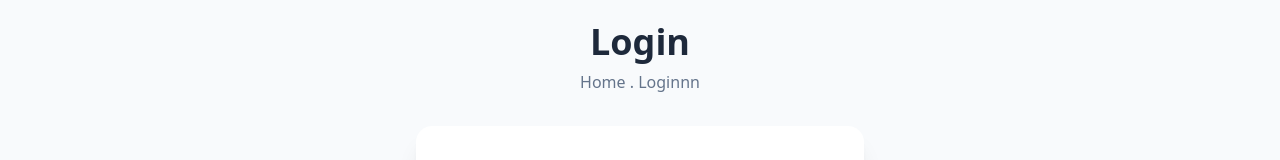
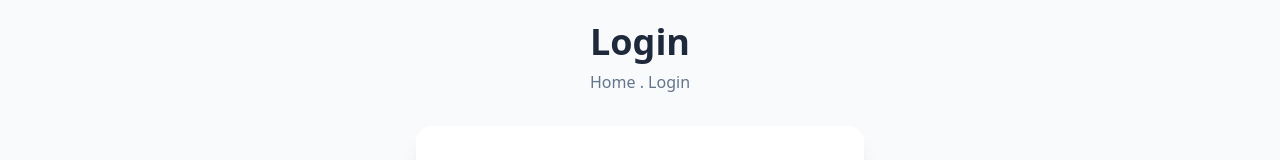
Before and after one commit to sbanujsingh1400/Eshop, a Next.js app in the folder apps/user-ui/: page /login in a window 1280 px wide. Shown: the part 201-361 px from the top of the page. Built offline with nearby package versions, Linux system fonts and the light colour scheme; no server answers; what kafkajs would draw is missing.

Commit message:
useLocationTracking url change

```diff
--- a/apps/user-ui/src/app/(routes)/login/page.tsx
+++ b/apps/user-ui/src/app/(routes)/login/page.tsx
@@ -68,7 +68,7 @@ const page = () => {
     <div className='w-full min-h-[80ch] bg-slate-50 flex flex-col items-center justify-center p-4' >
         <h1 className='text-4xl font-bold text-slate-800 text-center' >Login</h1>
         <p className="text-center text-base text-slate-500 mt-2 mb-8">
-            Home . Loginnn
+            Home . Login
         </p>
 
        <div className='w-full flex justify-center' >
--- a/apps/user-ui/src/app/hooks/useLocationTracking.tsx
+++ b/apps/user-ui/src/app/hooks/useLocationTracking.tsx
@@ -27,7 +27,7 @@ const useLocationTracking = () => {
       return;
     }
 
-    fetch('http://ip-api.com/json/')
+    fetch('https://ipinfo.io/json')
       .then(res => res.json())
       .then(data => {
         const newLocation = {
```
